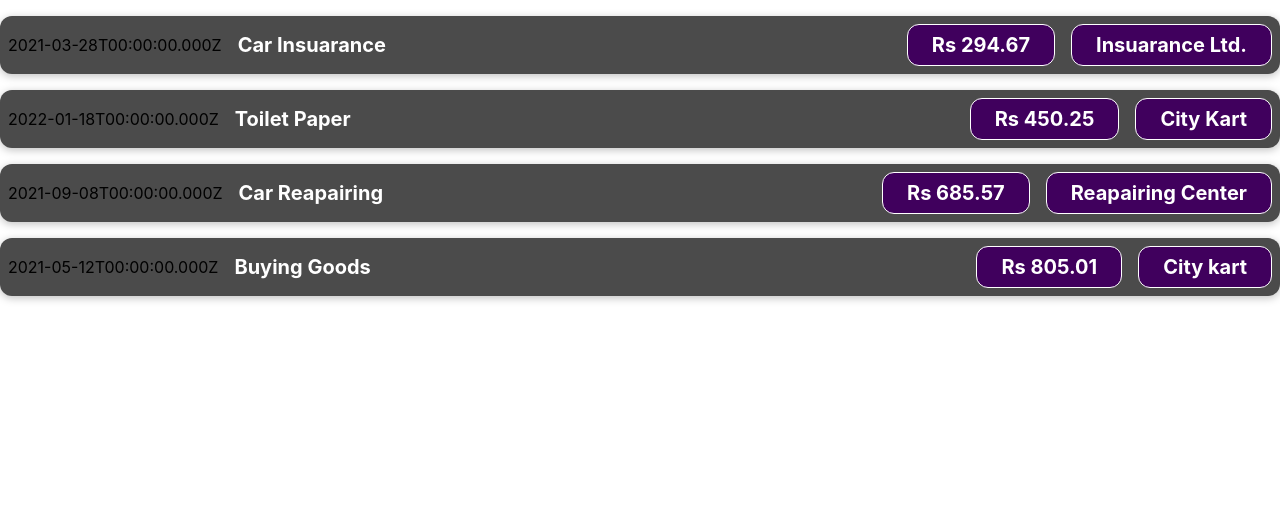
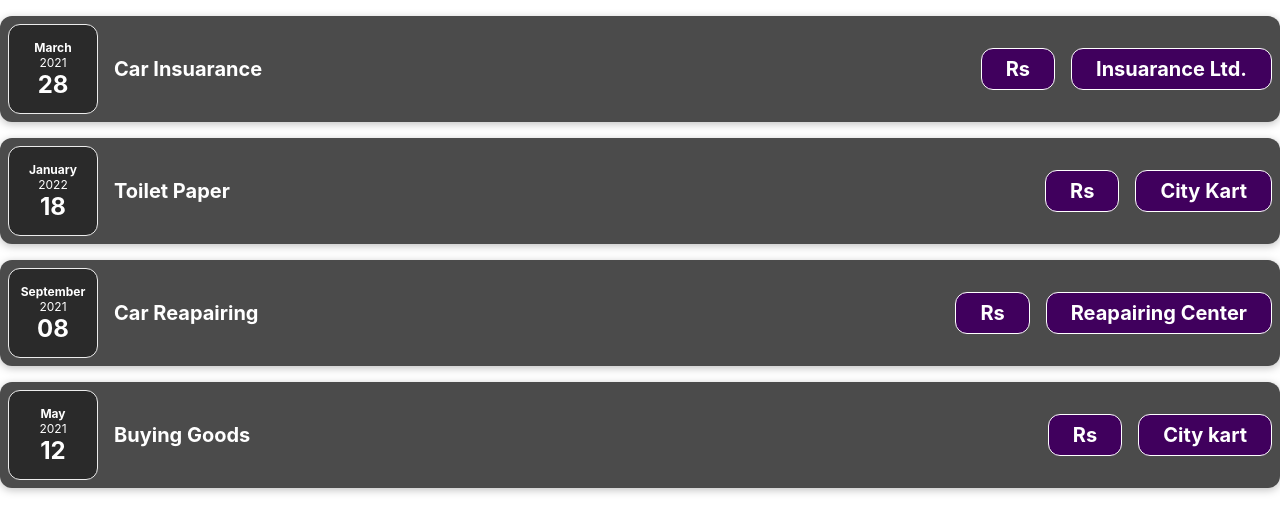
Before and after one commit to ShivaMisraa/ExpenseTrackerWithReact, a React (Create React App) app: page / in a window 1280 px wide. Shown: the top 532 px of the page. Built offline with nearby package versions, Linux system fonts and the light colour scheme.

Commit message:
Creating  a new component ExpensaDetails

```diff
--- a/src/App.js
+++ b/src/App.js
@@ -36,25 +36,25 @@
        ammount={expenses[0].ammount}
        date={expenses[0].date}
        location={expenses[0].location}
-       ></ExpenseItem>
+       />
       <ExpenseItem
       title={expenses[1].title}
        ammount={expenses[1].ammount}
         date={expenses[1].date}
         location={expenses[1].location}
-        ></ExpenseItem>
+        />
       <ExpenseItem
       title={expenses[2].title}
        ammount={expenses[2].ammount}
        date={expenses[2].date}
        location={expenses[2].location}
-       ></ExpenseItem>
+       />
       <ExpenseItem
       title={expenses[3].title}
        ammount={expenses[3].ammount}
        date={expenses[3].date}
        location={expenses[3].location}
-       ></ExpenseItem>
+       />
 
     </div>
 
--- /dev/null
+++ b/src/Components/ExpenseDate.css
@@ -0,0 +1,26 @@
+.expense-date {
+    display: flex;
+    flex-direction: column;
+    width: 5.5rem;
+    height: 5.5rem;
+    border: 1px solid #ececec;
+    background-color: #2a2a2a;
+    color: white;
+    border-radius: 12px;
+    align-items: center;
+    justify-content: center;
+  }
+
+  .expense-date__month {
+    font-size: 0.75rem;
+    font-weight: bold;
+  }
+
+  .expense-date__year {
+    font-size: 0.75rem;
+  }
+
+  .expense-date__day {
+    font-size: 1.5rem;
+    font-weight: bold;
+  }
--- /dev/null
+++ b/src/Components/ExpenseDate.js
@@ -0,0 +1,16 @@
+import './ExpenseDate.css';
+
+function ExpenseDate(props){
+    const month=props.date.toLocaleString('en-US',{month:'long'});
+    const year=props.date.getFullYear();
+    const day=props.date.toLocaleString('en-US',{day:'2-digit'});
+
+    return(
+        <div className='expense-date'>
+          <div className='expense-date__month'>{month}</div>
+          <div className='expense-date__year' >{year}</div>
+          <div className='expense-date__day'>{day}</div>
+        </div>
+        )
+}
+export default ExpenseDate;
--- /dev/null
+++ b/src/Components/ExpenseDetails.js
@@ -0,0 +1,15 @@
+import './ExpenseItem.css';
+
+function ExpenseDetails(props){
+    const ammount= props.ammount;
+    const location= props.location;
+
+    return(
+        <div className='expense-item__description'>
+            <h2>{props.title}</h2>
+            <div className='expense-item__price'>Rs {ammount}</div>
+            <div className='expense-item__price'> {location}</div>
+            </div>
+    )
+}
+export default ExpenseDetails;
--- a/src/Components/ExpenseItem.js
+++ b/src/Components/ExpenseItem.js
@@ -1,15 +1,14 @@
 import './ExpenseItem.css';
+import './ExpenseDate';
+import ExpenseDate from './ExpenseDate';
+import ExpenseDetails from './ExpenseDetails';
 
 function ExpenseItem(props) {
 
   return (
     <div className='expense-item'>
-        <div> {props.date.toISOString()}</div>
-        <div className='expense-item__description'>
-            <h2>{props.title}</h2>
-            <div className='expense-item__price'>Rs {props.ammount}</div>
-            <div className='expense-item__price'> {props.location}</div>
-            </div>
+        <ExpenseDate date={props.date} />
+        <ExpenseDetails amount={props.amount}  location={props.location}   title={props.title} />
     </div>
   );
 }
```
